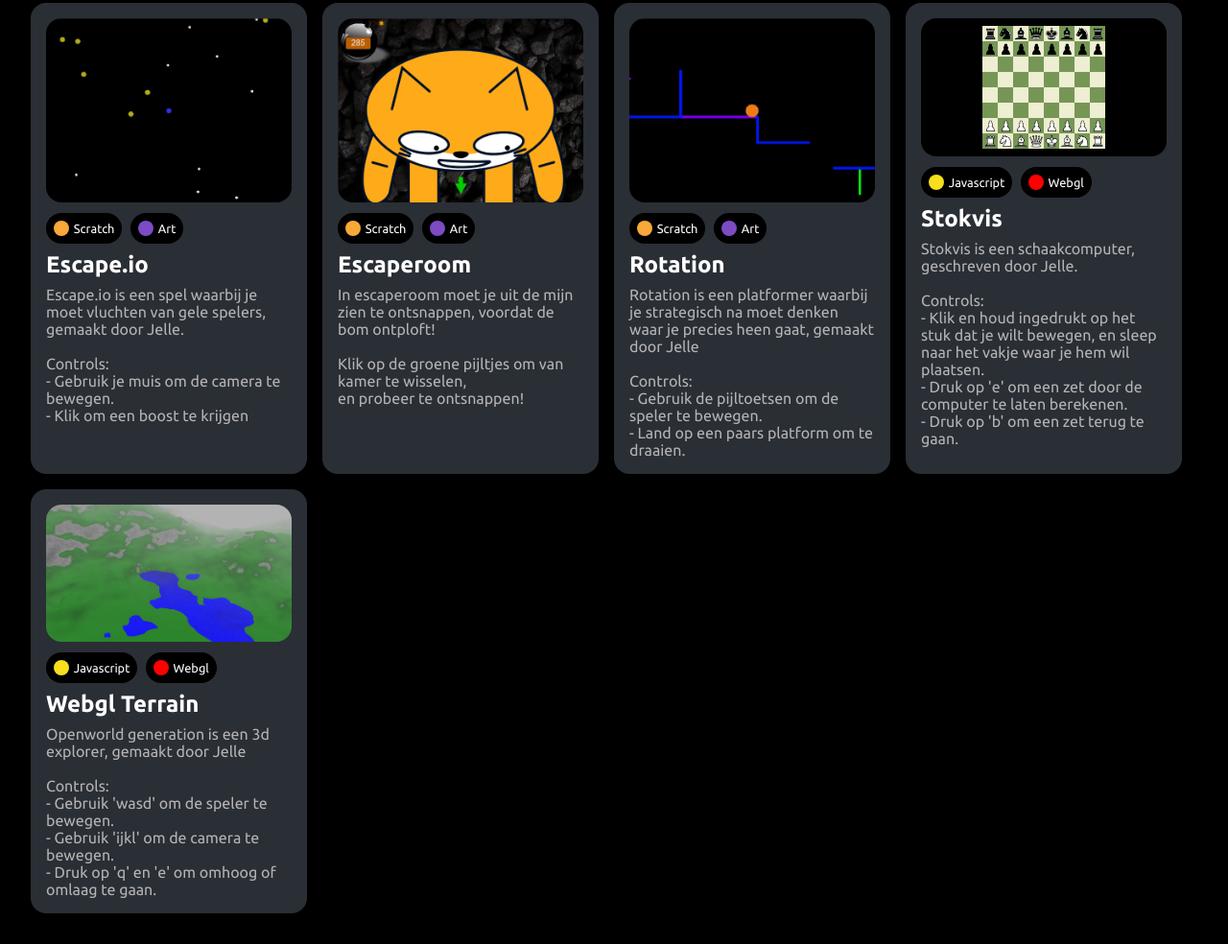
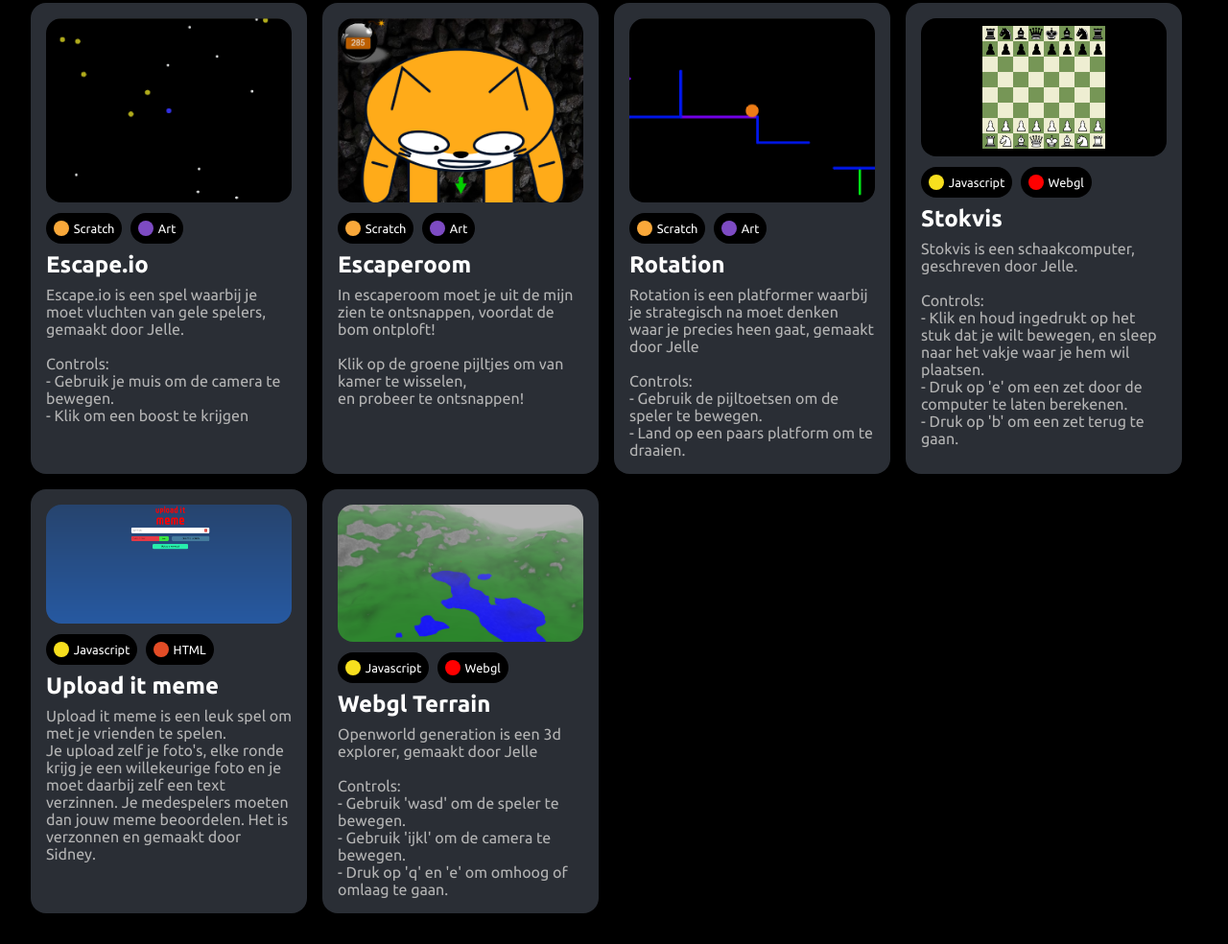
Before and after one commit to CodeFoxDev/Cym-center, a plain HTML site: page projects/index.html in a window 1280 px wide. Shown: the part 642-1626 px from the top of the page at 96% size. Drawn offline with Linux system fonts and the light colour scheme.

Commit message:
Added Uploaditmeme.repl.co project

```diff
--- a/projects/index.html
+++ b/projects/index.html
@@ -172,6 +172,19 @@
             - Druk op 'b' om een zet terug te gaan. <br>
           </p>
         </a>
+        <a href="https://uploaditmeme.repl.co/" target="_blank" rel="noopener" class="item" data-name="upload it meme" data-tags='["javascript", "html"]'>
+          <img src="/static/projects/uploaditmeme.png" alt="Upload it Meme">
+          <div class="tag-list">
+            <div class="tag js">Javascript</div>
+            <div class="tag html">HTML</div>
+          </div>
+          <h1 class="name">Upload it meme</h1>
+          <p>
+            Upload it meme is een leuk spel om met je vrienden te spelen. <br>
+            Je upload zelf je foto's, elke ronde krijg je een willekeurige foto en je moet daarbij zelf een text verzinnen. Je medespelers moeten dan jouw meme beoordelen.
+            Het is verzonnen en gemaakt door Sidney.
+          </p>
+        </a>
         <a href="/src/webgl-terrain/" target="_blank" rel="noopener" class="item" data-name="webgl-terrain" data-tags='["javascript", "webgl"]'>
           <img src="/static/projects/webgl-terrain.png" alt="webgl-terrain">
           <div class="tag-list">
```
Also changed, not shown: static/projects/uploaditmeme.png (added).
